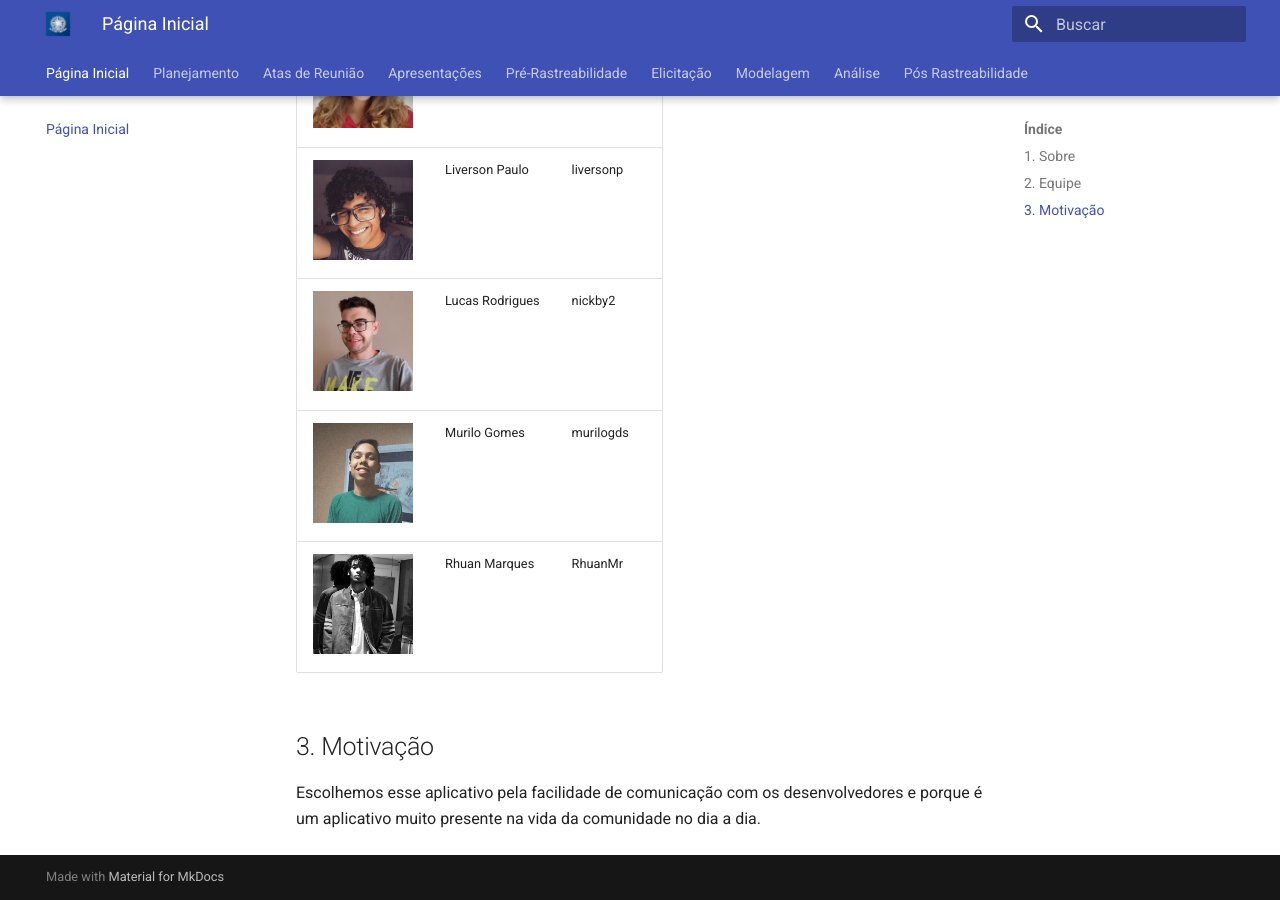
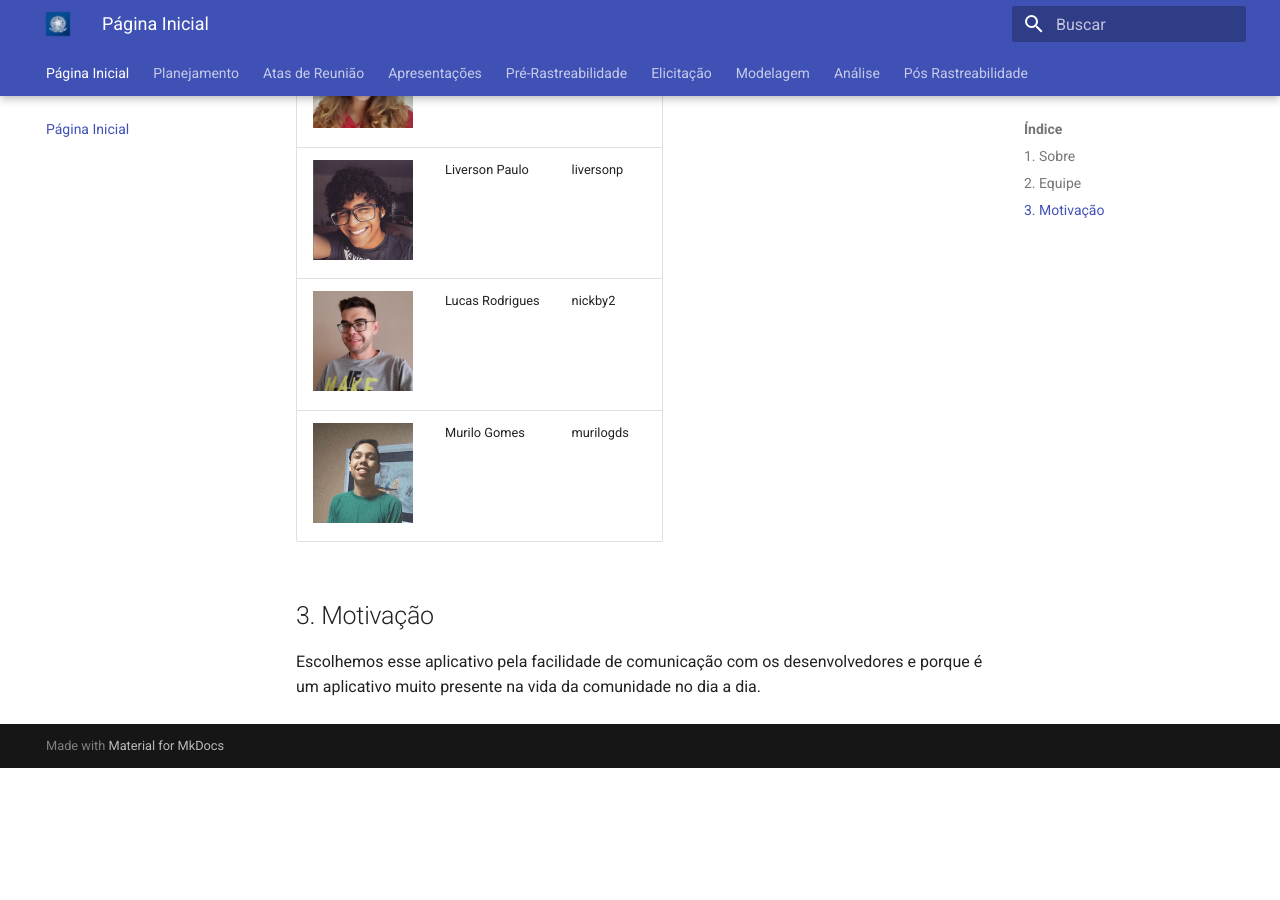
Before and after one commit to Requisitos-de-Software/2021.1-CarteiradeTrabalhoDigital, an MkDocs documentation site: the page built from docs/index.md, in a window 1280 px wide and 900 px high, scrolled down 1327 px. Built offline with MkDocs 1.6.1 and Material for MkDocs 9.7.7, drawn with Linux system fonts in a browser that asks for light colours; after the commit the page ends 2095 px from its top, so only the background shows below that.

Commit message:
Update index.md

```diff
--- a/docs/index.md
+++ b/docs/index.md
@@ -20,7 +20,6 @@ Este repositório é destinado ao estudo da matéria de Requisitos de Software,
 | <img src="./assets/liverson.png" width="100">| Liverson Paulo   | liversonp    |
 | <img src="./assets/lucas.jpg" width="100">   | Lucas Rodrigues  | nickby2      |
 | <img src="./assets/murizada.jpg" width="100">| Murilo Gomes     | murilogds    |
-| <img src="./assets/rhuan.jpg" width="100">   | Rhuan Marques    | RhuanMr      |
 
 ## 3. Motivação
 
```
